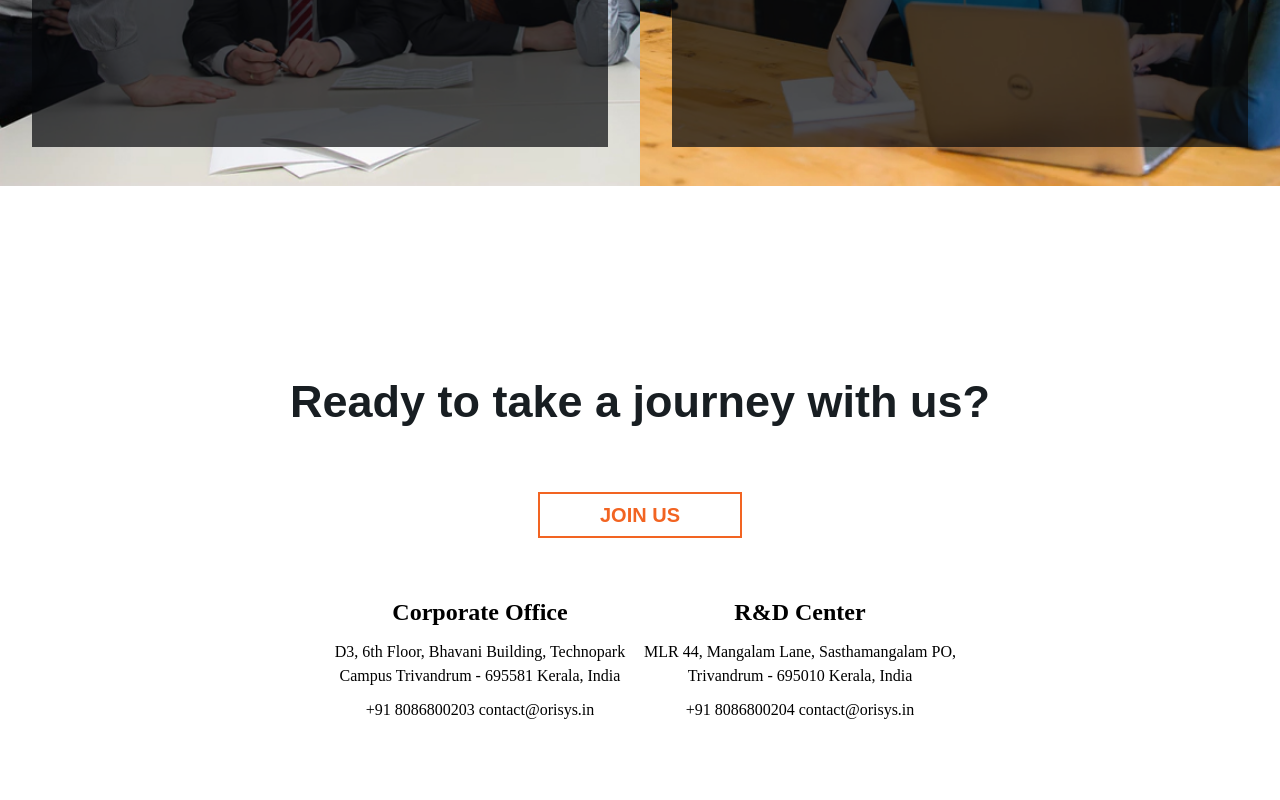
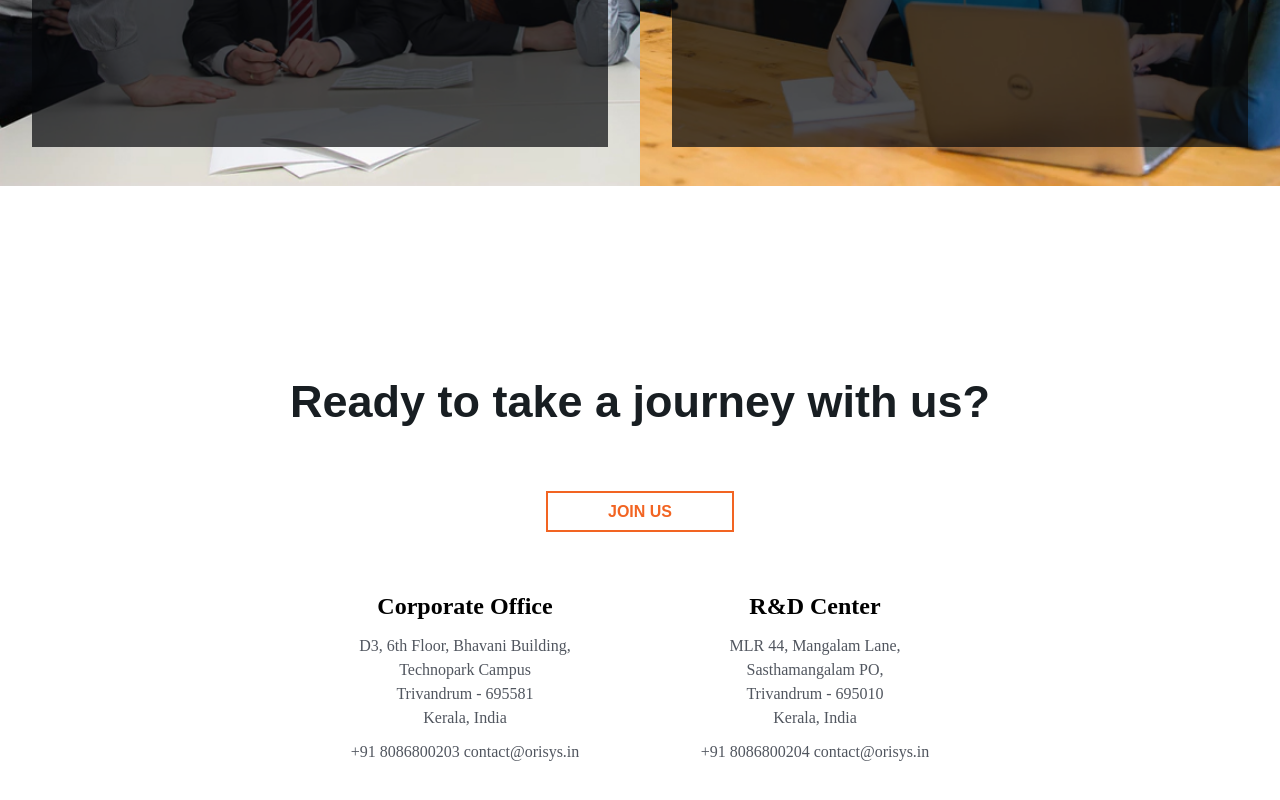
Before and after one commit to aswathyvnp/Assignment1, a plain HTML site: page index.html in a window 1280 px wide. Shown: the part 2927-3727 px from the top of the page. Drawn offline with Linux system fonts and the light colour scheme.

Commit message:
modified responsive

```diff
--- a/css/style.css
+++ b/css/style.css
@@ -100,6 +100,7 @@ span {
 	color: #fff;
 	background-color: rgba(0, 0, 0, 0.596);
 	padding: 10px 70px;
+
 	border-radius: 10px;
 }
 
@@ -170,7 +171,7 @@ span {
 	color: #f26422;
 	border: solid 2px;
 	padding: 10px 60px;
-	font-size: 20px;
+	font-size: 100%;
 	font-weight: bold;
 	font-family: sans-serif;
 	text-decoration: none;
@@ -182,27 +183,31 @@ span {
 	justify-content: center;
 	align-items: center;
 	flex-wrap: wrap;
+	gap: 30px;
 }
 
 .end_container {
+	display: flex;
+	flex-direction: column;
 	width: 25%;
-	gap: 20px;
 }
 
 .end_container p {
+	color: #51565f;
+}
+.descrip {
 	margin: 10px 0;
 }
 
-@media screen and (max-width: 576px) {
+@media screen and (max-width: 567px) and (min-width: 345px) {
 	.container {
 		min-width: 0;
+		width: 100%;
 	}
 	.banner {
 		background-image: url("../image/academy-banner.jpg");
 		background-size: contain;
-
 		background-repeat: no-repeat;
-
 		font-size: 18px;
 	}
 
@@ -212,7 +217,7 @@ span {
 
 	.placement {
 		display: block;
-		width: 100vh;
+		/* width: 100vh; */
 	}
 
 	.placement_point {
@@ -222,13 +227,8 @@ span {
 	}
 
 	.point {
-		font-size: 15px;
-		width: 100%;
-		text-align: center;
+		font-size: 14px;
 	}
-	/* .part_content {
-		display: block;
-	} */
 
 	.test {
 		height: fit-content;
@@ -261,6 +261,6 @@ span {
 
 	.end_container p {
 		/* font-size: 12px; */
-		margin: 10px 0;
+		/* margin: 10px 0; */
 	}
 }
--- a/index.html
+++ b/index.html
@@ -80,7 +80,7 @@
 				<div class="part_content">
 					Our Web development team is always with candidates to create
 					new innovations in PHP development and to improve in various
-					aspects of PHP Programming. It’s a perfect platform for
+					aspects of PHP Programming. It&apos;s a perfect platform for
 					every newcomer in PHP programming to develop as an
 					experienced PHP Developer. The best way to get expertise in
 					programming is by doing Company Live Projects. The Outline
@@ -124,18 +124,24 @@
 				<div class="end">
 					<div class="end_container">
 						<h2 class="head">Corporate Office</h2>
-						<p class="descrip">
-							D3, 6th Floor, Bhavani Building, Technopark Campus
-							Trivandrum - 695581 Kerala, India
-						</p>
+						<div class="descrip">
+							<p>D3, 6th Floor, Bhavani Building,</p>
+
+							<p>Technopark Campus</p>
+							<p>Trivandrum - 695581</p>
+							<p>Kerala, India</p>
+						</div>
 						<p>+91 8086800203 contact@orisys.in</p>
 					</div>
 					<div class="end_container">
 						<h2 class="head">R&D Center</h2>
-						<p class="descrip">
-							MLR 44, Mangalam Lane, Sasthamangalam PO, Trivandrum
-							- 695010 Kerala, India
-						</p>
+						<div class="descrip">
+							<p>MLR 44, Mangalam Lane,</p>
+
+							<p>Sasthamangalam PO,</p>
+							<p>Trivandrum - 695010</p>
+							<p>Kerala, India</p>
+						</div>
 						<p>+91 8086800204 contact@orisys.in</p>
 					</div>
 				</div>
```
